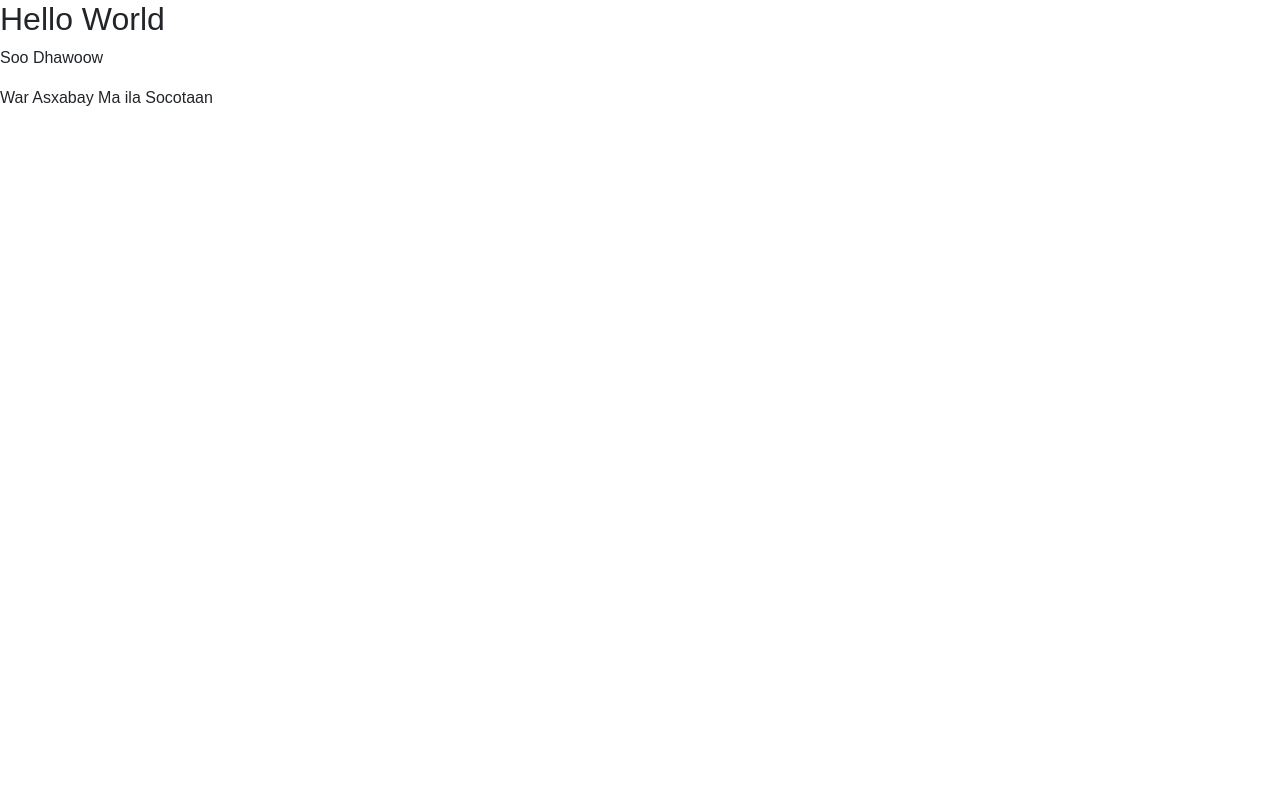
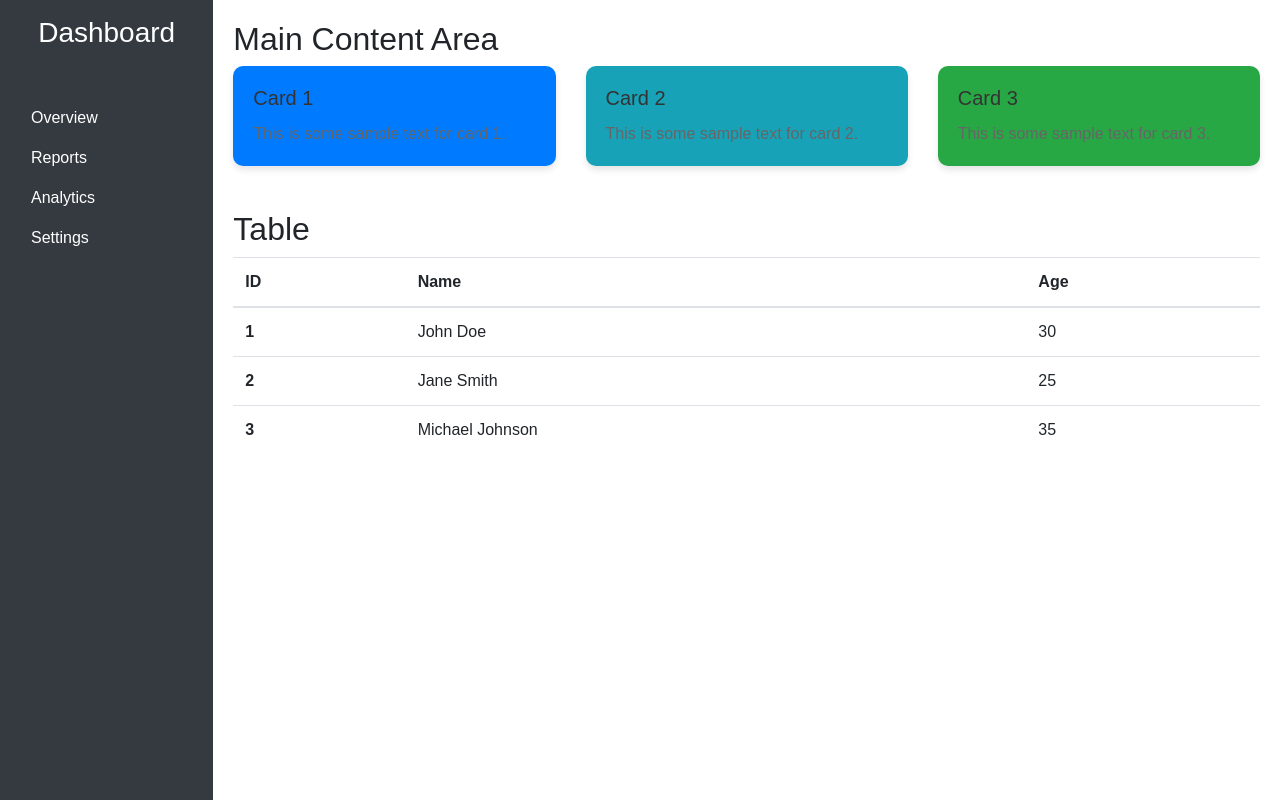
Before and after one commit to Ayatmoha41/somali, a plain HTML site: page index.html in a window 1280 px wide. Drawn offline with nearby package versions, Linux system fonts and the light colour scheme.

Commit message:
from ayat

```diff
--- a/index.html
+++ b/index.html
@@ -1,4 +1,3 @@
-
 <!DOCTYPE html>
 <html lang="en">
 <head>
@@ -30,11 +29,115 @@
         border: none;
         box-shadow: 0 0 20px rgba(0, 0, 0, 0.1);
     }
+    .custom-card {
+        background-color: #f8f9fa;
+        border: none;
+        border-radius: 10px;
+        box-shadow: 0 4px 6px rgba(0, 0, 0, 0.1);
+    }
+
+    .custom-card .card-body {
+        padding: 20px;
+    }
+
+    .custom-card .card-title {
+        color: #333;
+    }
+
+    .custom-card .card-text {
+        color: #666;
+    }
 </style>
 </head>
 <body>
-    <h2>Hello World</h2>
-    <p>Soo Dhawoow</p>
-    <p>War Asxabay Ma ila Socotaan</p>
+
+<div class="container-fluid">
+    <div class="row">
+        <nav class="col-md-2 d-none d-md-block sidebar">
+            <div class="sidebar-sticky">
+                <h3 class="text-center mt-3 mb-5">Dashboard</h3>
+                <ul class="nav flex-column">
+                    <li class="nav-item">
+                        <a class="nav-link active" href="#">Overview</a>
+                    </li>
+                    <li class="nav-item">
+                        <a class="nav-link" href="#">Reports</a>
+                    </li>
+                    <li class="nav-item">
+                        <a class="nav-link" href="#">Analytics</a>
+                    </li>
+                    <li class="nav-item">
+                        <a class="nav-link" href="#">Settings</a>
+                    </li>
+                </ul>
+            </div>
+        </nav>
+
+        <div class="col-md-10 content">
+            <h2>Main Content Area</h2>
+            <div class="row">
+                <div class="col-md-4">
+                    <div class="card custom-card bg-primary">
+                        <div class="card-body">
+                            <h5 class="card-title">Card 1</h5>
+                            <p class="card-text">This is some sample text for card 1.</p>
+                        </div>
+                    </div>
+                </div>
+                <div class="col-md-4">
+                    <div class="card custom-card bg-info">
+                        <div class="card-body">
+                            <h5 class="card-title">Card 2</h5>
+                            <p class="card-text">This is some sample text for card 2.</p>
+                        </div>
+                    </div>
+                </div>
+                <div class="col-md-4">
+                    <div class="card custom-card  bg-success">
+                        <div class="card-body ">
+                            <h5 class="card-title">Card 3</h5>
+                            <p class="card-text">This is some sample text for card 3.</p>
+                        </div>
+                    </div>
+                </div>
+            </div>
+            <br>
+            <h2>Table</h2>
+            <table class="table">
+                <thead>
+                    <tr>
+                        <th scope="col">ID</th>
+                        <th scope="col">Name</th>
+                        <th scope="col">Age</th>
+                    </tr>
+                </thead>
+                <tbody>
+                    <tr>
+                        <th scope="row">1</th>
+                        <td>John Doe</td>
+                        <td>30</td>
+                    </tr>
+                    <tr>
+                        <th scope="row">2</th>
+                        <td>Jane Smith</td>
+                        <td>25</td>
+                    </tr>
+                    <tr>
+                        <th scope="row">3</th>
+                        <td>Michael Johnson</td>
+                        <td>35</td>
+                    </tr>
+                </tbody>
+            </table>
+        </div>
+
+
+    </div>
+</div>
+
+<script src="https://ajax.googleapis.com/ajax/libs/jquery/3.5.1/jquery.min.js"></script>
+<script src="https://cdnjs.cloudflare.com/ajax/libs/popper.js/1.16.0/umd/popper.min.js"></script>
+<script src="https://maxcdn.bootstrapcdn.com/bootstrap/4.5.2/js/bootstrap.min.js"></script>
+
 </body>
 </html>
```
